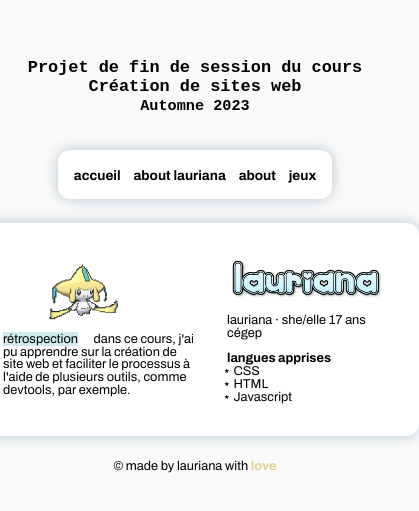
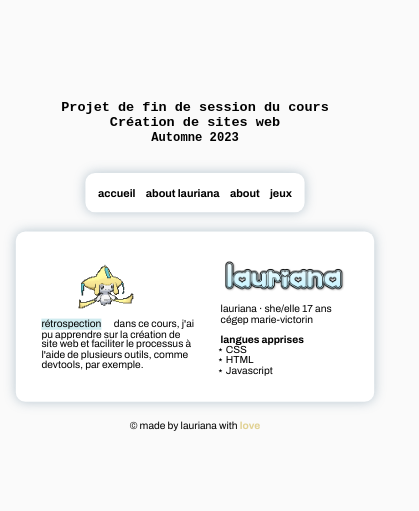
Before and after one commit to laurriana/webdev-final-project, a plain HTML site: page index.html in a window 390 px wide. Shown: the part 157-668 px from the top of the page, 419 px wide, since content can reach past the window. Drawn offline with Linux system fonts and the light colour scheme.

Commit message:
temporary mobile optimization

```diff
--- a/index.html
+++ b/index.html
@@ -46,7 +46,7 @@
                                 </div>
                                 <p id="text01">
                                     lauriana ⋅ she/elle 17 ans<br>
-                                    <span class="p">cégep </span><br>
+                                    <span class="p">cégep marie-victorin</span><br>
                                         <br>
                                         <strong>langues apprises</strong>
                                         <ul>
--- a/stylesheet.css
+++ b/stylesheet.css
@@ -190,3 +190,10 @@ nav a:hover {
     from { opacity: 0 }
     to { opacity: 1 }
 }
+
+/* mobile optimization */
+@media only screen and (max-width: 600px) {
+body {
+    scale: 0.8;
+    }
+}
```
